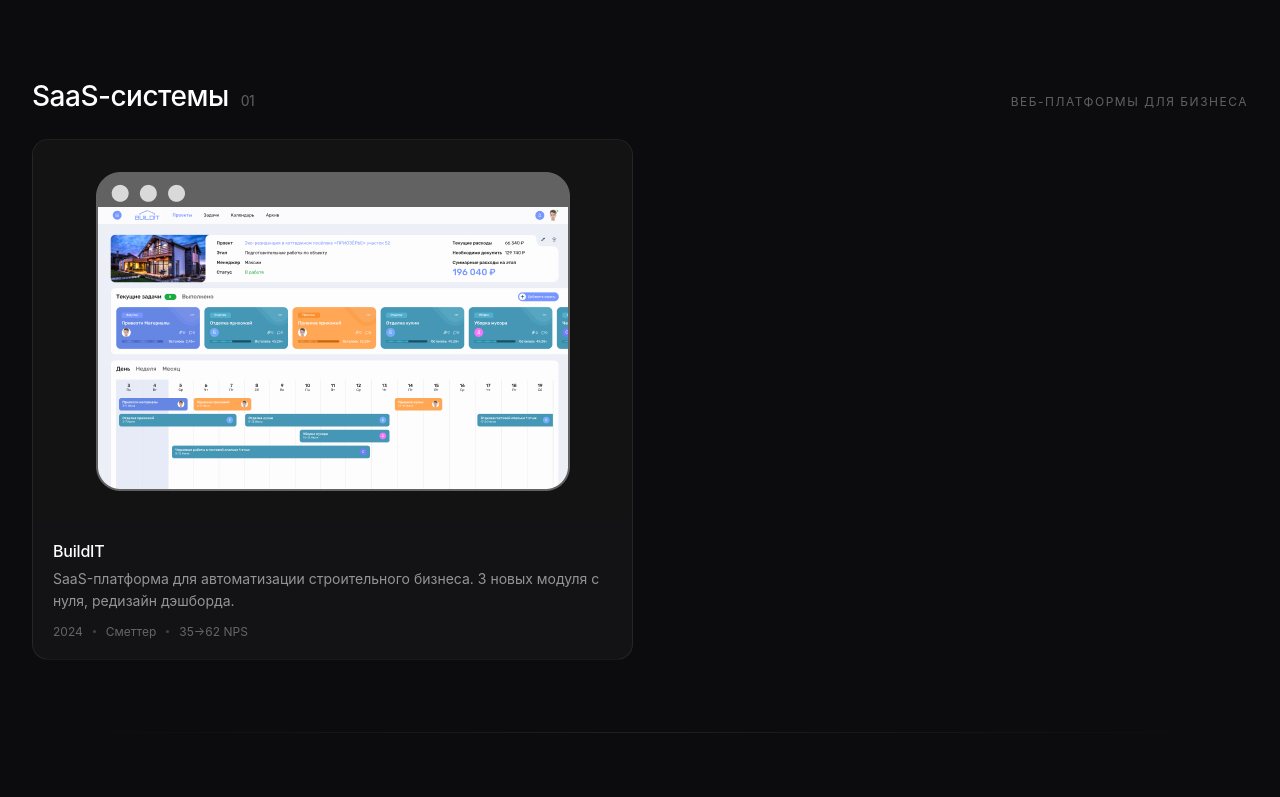
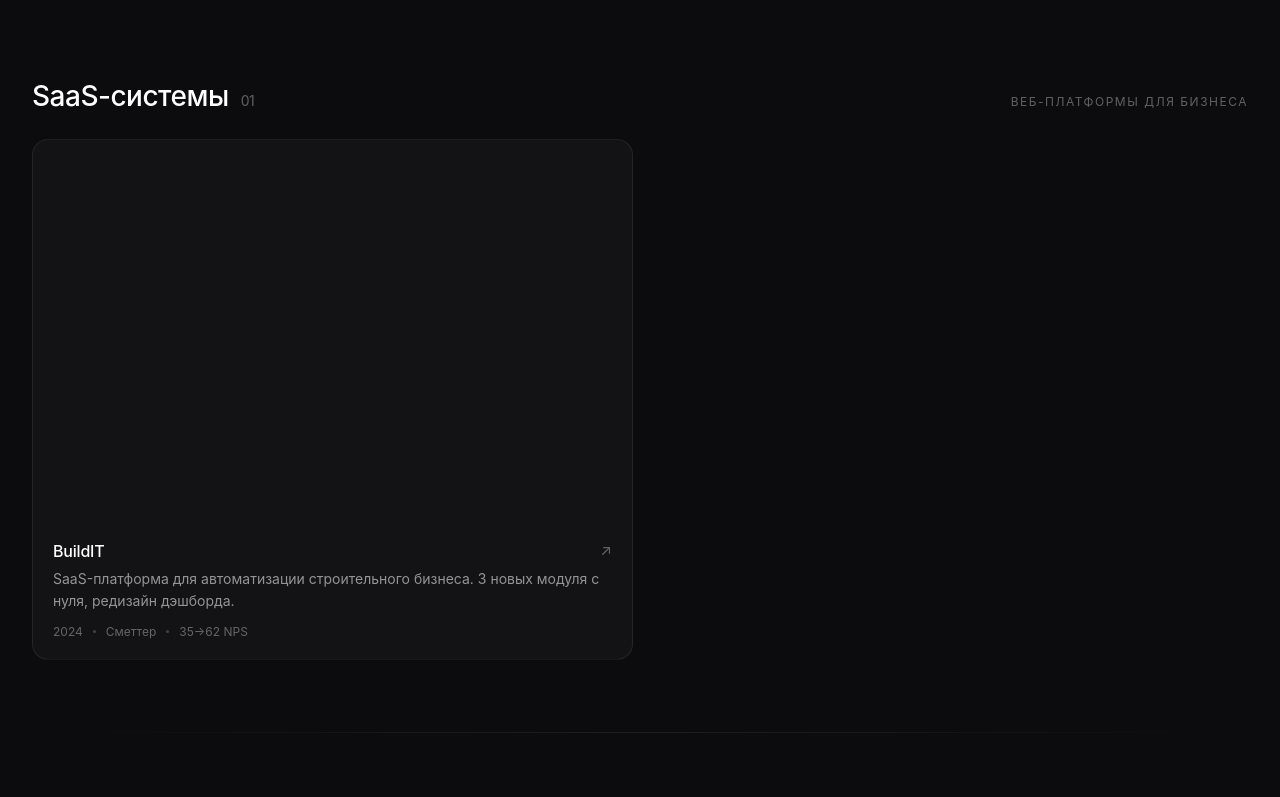
Before and after one commit to justnooob/portfolio, a Next.js app: page / in a window 1280 px wide. Shown: the part 1540-2337 px from the top of the page. Built offline with nearby package versions, Linux system fonts and the light colour scheme.

Commit message:
Reveal and Arrow fix

```diff
--- a/components/Hero.module.css
+++ b/components/Hero.module.css
@@ -130,16 +130,16 @@
 }
 
 /* === ИЗОГНУТАЯ СТРЕЛКА "Это я" ===
-   Выходит слева от фото, идёт дугой и указывает наконечником на верх фото.
-   Расположена absolute внутри .heroRight (рядом с .photoWrap). */
+   Большая дуга через всю верхнюю часть Hero, от заголовка к фото.
+   Находится внутри .heroGrid (max-width 1440px) — поэтому НЕ уезжает
+   за края экрана как было раньше когда стрелка была в .hero (width: 100vw). */
 .arrowWrap {
   position: absolute;
-  /* Над фото слева — выходит на 220px влево от фото */
-  top: -40px;
-  right: 100%;
-  margin-right: -40px; /* немного перекрывает фото справа */
-  width: 240px;
-  height: 160px;
+  top: 100px; /* над заголовком */
+  left: 0;
+  right: 0;
+  width: 100%;
+  height: 240px;
   pointer-events: none;
   z-index: 5;
 }
@@ -149,19 +149,20 @@
   overflow: visible;
 }
 .arrowPath {
-  stroke-dasharray: 320;
-  stroke-dashoffset: 320;
+  /* Длина пути для нашей кривой Безье — примерно 1100 */
+  stroke-dasharray: 1100;
+  stroke-dashoffset: 1100;
   animation: drawErase 7s cubic-bezier(0.65, 0, 0.35, 1) infinite;
 }
 .arrowHead {
-  stroke-dasharray: 60;
-  stroke-dashoffset: 60;
+  stroke-dasharray: 70;
+  stroke-dashoffset: 70;
   animation: drawEraseHead 7s cubic-bezier(0.65, 0, 0.35, 1) infinite;
 }
 .arrowLabel {
   position: absolute;
-  /* Над верхней точкой дуги */
-  top: 5px;
+  /* Над верхней точкой дуги — посередине */
+  top: 28px;
   left: 50%;
   transform: translateX(-50%) scale(0.8);
   background: var(--bg-elev-2);
@@ -175,24 +176,25 @@
   opacity: 0;
   animation: labelShow 7s cubic-bezier(0.34, 1.56, 0.64, 1) infinite;
   backdrop-filter: blur(8px);
+  z-index: 6;
 }
 
 @keyframes drawErase {
-  0%   { stroke-dashoffset: 320; }
+  0%   { stroke-dashoffset: 1100; }
   30%  { stroke-dashoffset: 0; }
   60%  { stroke-dashoffset: 0; }
-  80%  { stroke-dashoffset: -320; }
-  100% { stroke-dashoffset: -320; }
+  80%  { stroke-dashoffset: -1100; }
+  100% { stroke-dashoffset: -1100; }
 }
 
 @keyframes drawEraseHead {
-  0%   { stroke-dashoffset: 60; opacity: 0; }
-  25%  { stroke-dashoffset: 60; opacity: 0; }
+  0%   { stroke-dashoffset: 70; opacity: 0; }
+  25%  { stroke-dashoffset: 70; opacity: 0; }
   30%  { stroke-dashoffset: 0; opacity: 1; }
   60%  { stroke-dashoffset: 0; opacity: 1; }
   75%  { stroke-dashoffset: 0; opacity: 1; }
-  80%  { stroke-dashoffset: -60; opacity: 0; }
-  100% { stroke-dashoffset: -60; opacity: 0; }
+  80%  { stroke-dashoffset: -70; opacity: 0; }
+  100% { stroke-dashoffset: -70; opacity: 0; }
 }
 
 @keyframes labelShow {
--- a/components/Projects.module.css
+++ b/components/Projects.module.css
@@ -1,16 +1,12 @@
 /* === ИГРОВАЯ АНИМАЦИЯ КАРТОЧЕК ПРОЕКТОВ — стиль Figma frame ===
-   Этапы:
-   1) Курсор-крестик появляется в углу
-   2) Курсор едет по диагонали → одновременно раскрывается рамка карточки (clip-path)
-   3) Картинка выезжает с одной из сторон (зависит от позиции в гриде)
-   4) Название печатается с typewriter
-   5) Описание печатается следом
-   6) Стрелка ↗ плавно появляется
-*/
+   Используем уникальные имена классов (figmaBody/figmaSlide и т.д.)
+   чтобы CSS Modules корректно резолвил селекторы. */
 
+.cardWrap {
+  position: relative;
+}
 .cardFigma {
   position: relative;
-  overflow: hidden;
 }
 
 .figmaCursor {
@@ -35,45 +31,50 @@
   height: 10px;
 }
 
-/* === Состояние ОЖИДАНИЯ === */
+/* Состояние ОЖИДАНИЯ: data-reveal проставляется хуком */
 .cardFigma[data-reveal] {
-  /* Рамка скрыта — clipping от ЛВ к ПН угла */
   clip-path: inset(0 100% 100% 0);
-}
-.cardFigma[data-reveal] .coverSlide {
-  /* Картинка скрыта (выезжает потом) */
-  opacity: 0;
-}
-.cardFigma[data-reveal] .body {
-  opacity: 0;
 }
 .cardFigma[data-reveal] .figmaCursor {
   opacity: 1;
 }
+.cardFigma[data-reveal] .coverSlide {
+  opacity: 0;
+  transition: opacity 0.5s, transform 0.7s cubic-bezier(0.22, 1, 0.36, 1);
+}
+.cardFigma[data-reveal] .body {
+  opacity: 0;
+  transition: opacity 0.4s ease-out;
+}
 .cardFigma[data-reveal] .arrow {
   opacity: 0;
   transform: translate(-6px, 6px);
+  transition: opacity 0.4s, transform 0.5s cubic-bezier(0.34, 1.56, 0.64, 1);
 }
 
-/* === Запуск анимации === */
+/* Запуск анимации (cardFigmaIn) */
 .cardFigma[data-reveal].cardFigmaIn {
-  /* Раскрытие рамки */
   animation: figmaDraw 0.7s cubic-bezier(0.65, 0, 0.35, 1) forwards;
 }
 .cardFigma[data-reveal].cardFigmaIn .figmaCursor {
   animation: figmaCursorMove 0.9s cubic-bezier(0.65, 0, 0.35, 1) forwards;
 }
 .cardFigma[data-reveal].cardFigmaIn .body {
-  /* body становится видимым контейнером — typewriter работает внутри */
-  animation: bodyFadeIn 0.4s ease-out 0.85s forwards;
+  opacity: 1;
+  transition-delay: 0.85s;
+}
+.cardFigma[data-reveal].cardFigmaIn .arrow {
+  opacity: 1;
+  transform: translate(0, 0);
+  transition-delay: 1.6s;
+}
+.cardFigma[data-reveal].cardFigmaIn .coverSlide {
+  opacity: 1;
+  transform: translate(0, 0);
+  transition-delay: 0.7s;
 }
 
-/* === Картинка выезжает с разных сторон === */
-.coverSlide {
-  position: relative;
-  overflow: hidden;
-  transition: opacity 0.5s, transform 0.7s cubic-bezier(0.22, 1, 0.36, 1);
-}
+/* Картинка выезжает с разных сторон */
 .cardFigma[data-reveal].coverFromRight .coverSlide {
   transform: translateX(100%);
 }
@@ -83,30 +84,10 @@
 .cardFigma[data-reveal].coverFromTop .coverSlide {
   transform: translateY(-100%);
 }
-.cardFigma[data-reveal].cardFigmaIn .coverSlide {
-  /* Через 0.7с после старта (когда фрейм нарисовался) — картинка едет на место */
-  opacity: 1;
-  transform: translate(0, 0);
-  transition-delay: 0.7s;
-}
-
-/* === Стрелка ↗ — плавно появляется в конце === */
-.arrow {
-  transition: opacity 0.4s, transform 0.5s cubic-bezier(0.34, 1.56, 0.64, 1);
-}
-.arrowIn {
-  opacity: 1;
-  transform: translate(0, 0);
-  transition-delay: 1.6s;
-}
 
 @keyframes figmaDraw {
   0%   { clip-path: inset(0 100% 100% 0); }
   100% { clip-path: inset(0 0 0 0); }
-}
-@keyframes bodyFadeIn {
-  from { opacity: 0; }
-  to   { opacity: 1; }
 }
 @keyframes figmaCursorMove {
   0%   { opacity: 1; top: -8px; left: -8px; }
@@ -114,7 +95,6 @@
   100% { opacity: 0; top: calc(100% - 10px); left: calc(100% - 10px); }
 }
 
-/* Reduced motion — без анимации */
 @media (prefers-reduced-motion: reduce) {
   .cardFigma[data-reveal],
   .cardFigma[data-reveal].cardFigmaIn {
--- a/components/Projects.tsx
+++ b/components/Projects.tsx
@@ -18,7 +18,7 @@
 function ProjectCard({ project, index = 0, columns = 2 }: ProjectCardProps) {
   const { locale, theme } = useApp();
   const t = translations[locale];
-  const { ref, visible } = useReveal<HTMLAnchorElement>();
+  const { ref, visible } = useReveal<HTMLDivElement>();
 
   const cover =
     theme === 'light' && project.coverImageLight
@@ -93,11 +93,11 @@
   };
 
   return (
-    <Link
+    <div
       ref={ref}
-      href={`/projects/${project.slug}`}
-      className={`${styles.card} ${styles.cardFigma} ${coverFromClass} ${visible ? styles.cardFigmaIn : ''}`}
+      className={`${styles.cardWrap} ${styles.cardFigma} ${coverFromClass} ${visible ? styles.cardFigmaIn : ''}`}
     >
+      <Link href={`/projects/${project.slug}`} className={styles.card}>
         {/* Курсор-крестик (Figma frame tool) — рисуется в углу */}
         <span className={styles.figmaCursor} aria-hidden="true">
           <svg width="14" height="14" viewBox="0 0 14 14" fill="none">
@@ -112,8 +112,7 @@
 
         <div className={styles.body}>
           <div className={styles.head}>
-          {/* Название печатается после появления фрейма — но только когда карточка
-              видна, иначе TypeOnReveal сразу запустит свой observer */}
+            {/* Название печатается после появления фрейма */}
             {visible ? (
               <TypeOnReveal
                 text={project.name[locale]}
@@ -124,9 +123,7 @@
                 className={styles.name}
               />
             ) : (
-            <div className={styles.name} style={{ opacity: 0 }}>
-              {project.name[locale]}
-            </div>
+              <div className={styles.name}>{project.name[locale]}</div>
             )}
             {/* Стрелка появляется в конце */}
             <div className={`${styles.arrow} ${visible ? styles.arrowIn : ''}`}>↗</div>
@@ -141,9 +138,7 @@
               className={styles.desc}
             />
           ) : (
-          <div className={styles.desc} style={{ opacity: 0 }}>
-            {project.shortDesc[locale]}
-          </div>
+            <div className={styles.desc}>{project.shortDesc[locale]}</div>
           )}
           <div className={styles.meta}>
           <span>{project.year}</span>
@@ -164,6 +159,7 @@
           </div>
         </div>
       </Link>
+    </div>
   );
 }
 
```
Also changed, not shown: components/Hero.tsx (+37 -36 lines). Lines whose indentation alone changed are shown as unchanged.
